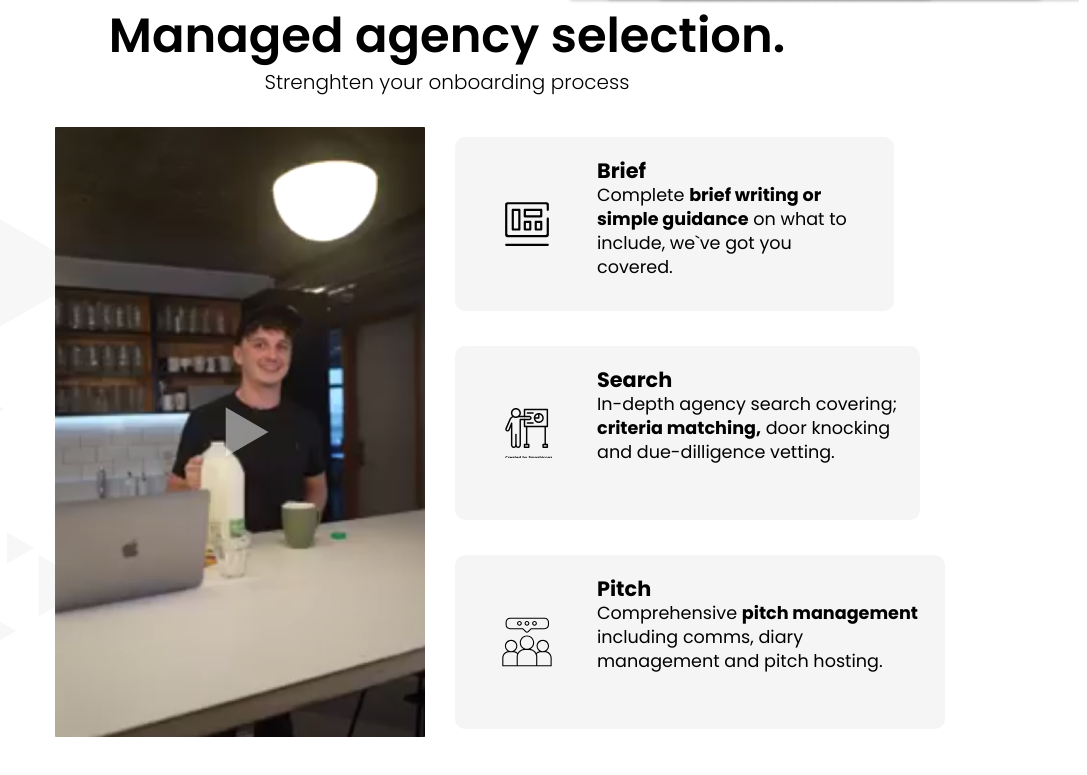
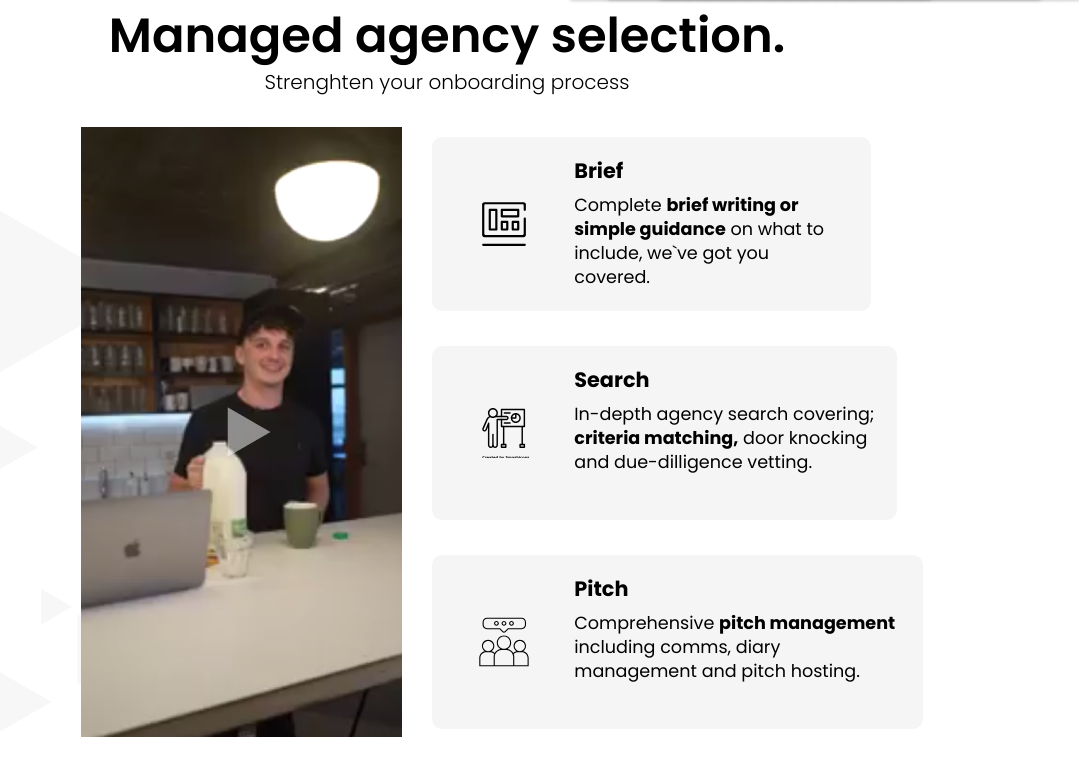
Before and after one commit to Darkbound/TestWithNext, a Next.js app: page / in a window 1280 px wide. Shown: the part 865-1640 px from the top of the page, without its empty margins (193-1280 px from the left). Built offline with nearby package versions, Linux system fonts and the light colour scheme.

Commit message:
Making elements more centered

```diff
--- a/collections/Card/elements.jsx
+++ b/collections/Card/elements.jsx
@@ -54,7 +54,8 @@ export const StyledTextContainer = styled((props) => <CardTextContainer {...prop
 `
 export const StyledCardDescription = styled((props) => <CardDescription{...props} />)`
   margin:0;
-  margin-right:20px
+  margin-right:20px;
+  padding-top:10px;
 `
 export const StrongText = styled.span`
   font-weight:bold;
--- a/sections/AgencySection/elements.jsx
+++ b/sections/AgencySection/elements.jsx
@@ -9,7 +9,7 @@ export const StyledImageContainer = styled.div`
   position:relative;
   width:370px;
   height:610px;
-  margin-left:240px;
+  margin-left:140px;
   margin-bottom:50px;
   @media(max-width:1024px){
     width:450px;
@@ -28,10 +28,10 @@ export const StyledContainer = styled((props) => <SectionContainer {...props} />
 export const StyledSectionContainer = styled(({ height, ...props }) => <SectionContainer {...props} />)`
   background-image: url(${BackgroundImage?.src});
   background-repeat: no-repeat;
-  background-position:left 20px;
-  background-size:960px;
+  background-position:-120px 20px;
+  background-size:1100px;
   margin-bottom: 150px;
-  width: 100%;
+  width: 80%;
   min-height:600px;
   margin-top:30px;
   @media(max-width:1024px){
```
